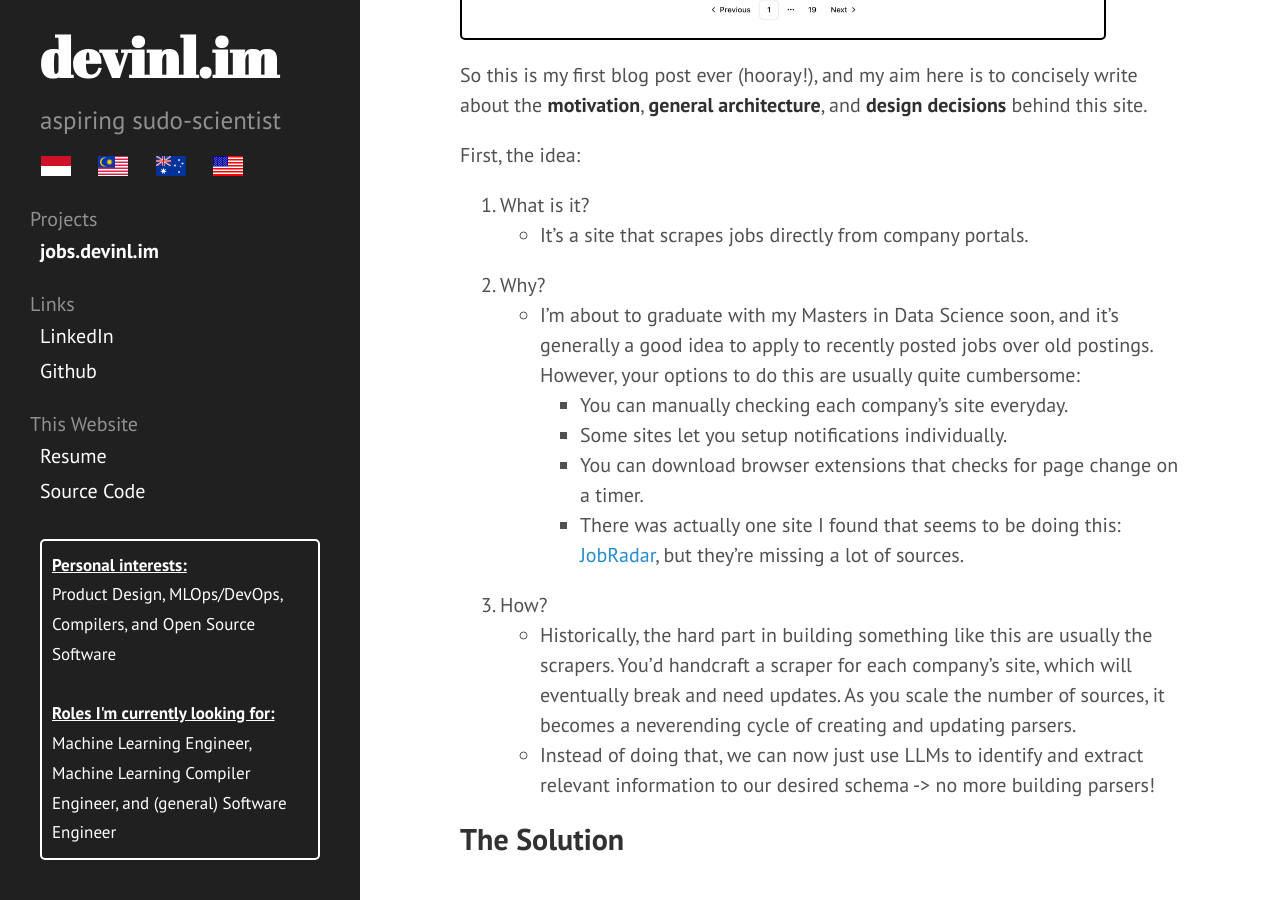
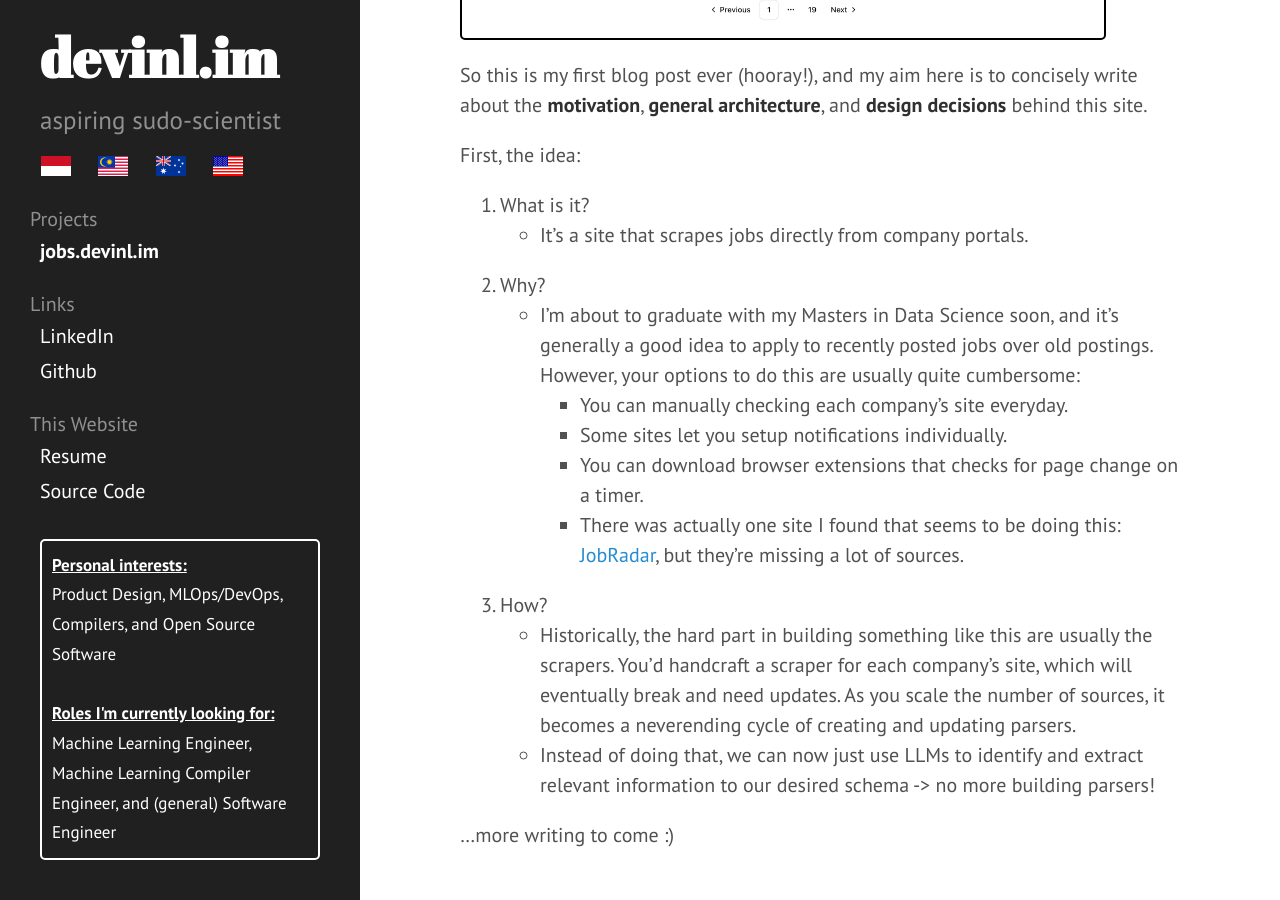
Before and after one commit to davay/devinl.im, a Jekyll site: the page built from _posts/2025-04-01-jobs.md, in a window 1280 px wide and 900 px high, scrolled down 713 px. Built offline with Jekyll 4.4.1, drawn with Linux system fonts in a browser that asks for light colours.

Commit message:
minor: wip

```diff
--- a/_posts/2025-04-01-jobs.md
+++ b/_posts/2025-04-01-jobs.md
@@ -34,4 +34,4 @@ First, the idea:
     - Instead of doing that, we can now just use LLMs to identify and
     extract relevant information to our desired schema -> no more building parsers!
 
-## The Solution
+...more writing to come :)
```
